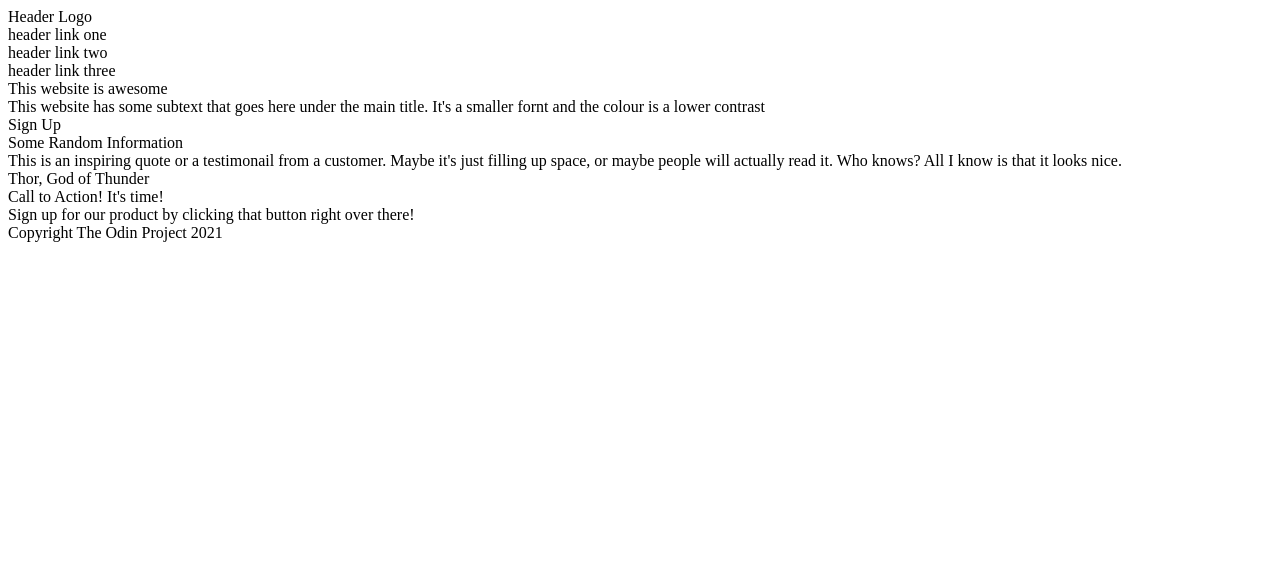
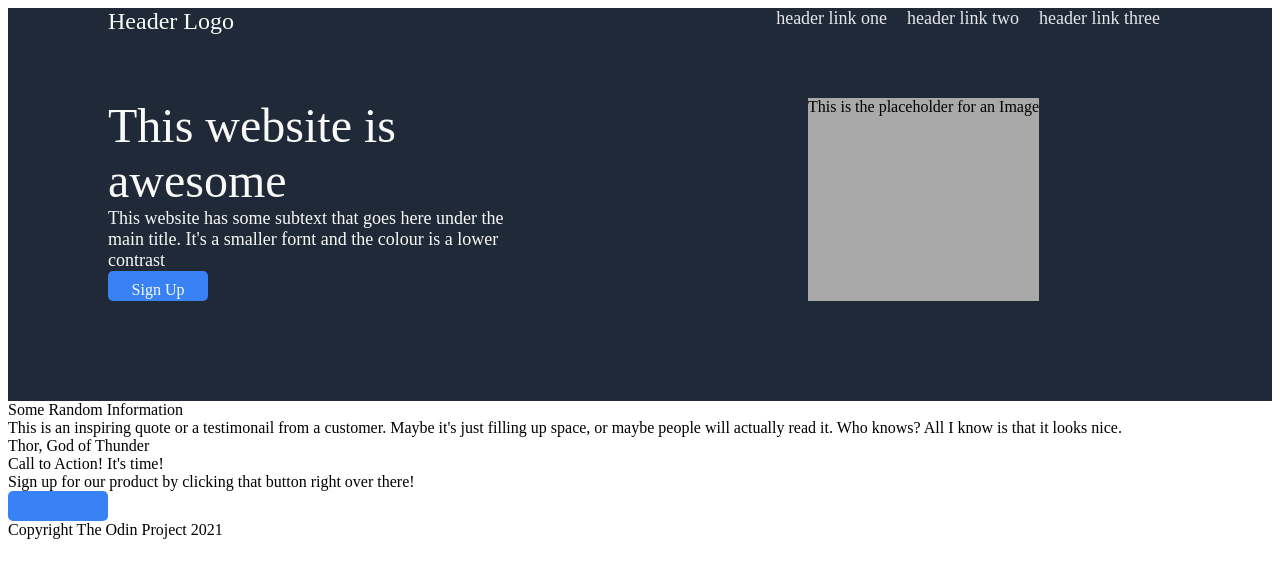
Before and after one commit to slater3/LandingPage, a plain HTML site: page index.html in a window 1280 px wide. Drawn offline with Linux system fonts and the light colour scheme.

Commit message:
Added Styling to the top half of the page

```diff
--- a/index.html
+++ b/index.html
@@ -5,13 +5,16 @@
     <meta http-equiv="X-UA-Compatible" content="IE=edge">
     <meta name="viewport" content="width=device-width, initial-scale=1.0">
     <title>Document</title>
+    <link rel="stylesheet" href="styles.css">
 </head>
 <body>
     <div class="Hero">
         <div class="Logo">Header Logo</div>
-        <div class="Link-One">header link one</div>
-        <div class="Link-Two">header link two</div>
-        <div class="Link-Three">header link three</div>
+        <div class="Links">
+            <div class="TopLinks">header link one</div>
+            <div class="TopLinks">header link two</div>
+            <div class="TopLinks">header link three</div>
+        </div>
     </div>
 
     <div class="Top-Container">
@@ -20,7 +23,7 @@
             <div class="Subtext">This website has some subtext that goes here under the main title. It's a smaller fornt and the colour is a lower contrast</div>
             <div class="SignUpBtn">Sign Up</div>
         </div>
-        <div class="Image"></div>
+        <imgframe class="Image">This is the placeholder for an Image</div>
     </div>
 
     <div class="Middle-Container">
--- a/styles.css
+++ b/styles.css
@@ -0,0 +1,78 @@
+
+.body{
+    display: flex;
+    flex-direction: column;
+    flex: 1 1 0%;
+    margin: 0;
+    padding: 0;
+}
+
+.Hero{
+    display: flex;
+    flex-direction: row;
+    background: #1f2937;
+    margin-top: 0px;
+    flex: 1 1 0%;
+    padding-bottom: 5%;
+
+}
+.Logo{
+    font-size: 24px;
+    color: #F9FAF8;
+    padding-left: 100px;
+    padding-right: 400px;
+
+}
+.Links{
+    display: flex;
+    flex-direction: row;
+    font-size: 18px;
+    color:#e5e7eb;
+    position: absolute;
+  right: 100px;
+}
+.TopLinks{
+    padding-right: 20px;
+}
+.Top-Container{
+    display: flex;
+    flex-direction: row;
+    background: #1f2937;
+
+}
+.Left-Vertical-Container{
+    display: flex;
+    flex-direction: column;
+    background: #1f2937;
+    margin-left: 100px;
+    margin-right: 100px;
+    width: 400px;
+    padding-bottom: 100px;
+}
+.Title{
+font-size: 48px;
+font-weight: extra-bold;
+color: #F9FAF8;
+padding-right: 100px;
+
+}
+.Image{
+    margin-left: 200px;
+    margin-bottom: 100px;
+    text-align: center;
+    background-color: darkgrey;
+}
+.Subtext{
+    font-size: 18px;
+    color: #F9FAF8;
+}
+.SignUpBtn{
+    background-color: #3882f6;
+    color: #F9FAF8;
+    width: 100px;
+    height: 10px;
+    text-align: center;
+    padding-top: 10px;
+    padding-bottom: 10px;
+    border-radius: 5px;
+}
```
